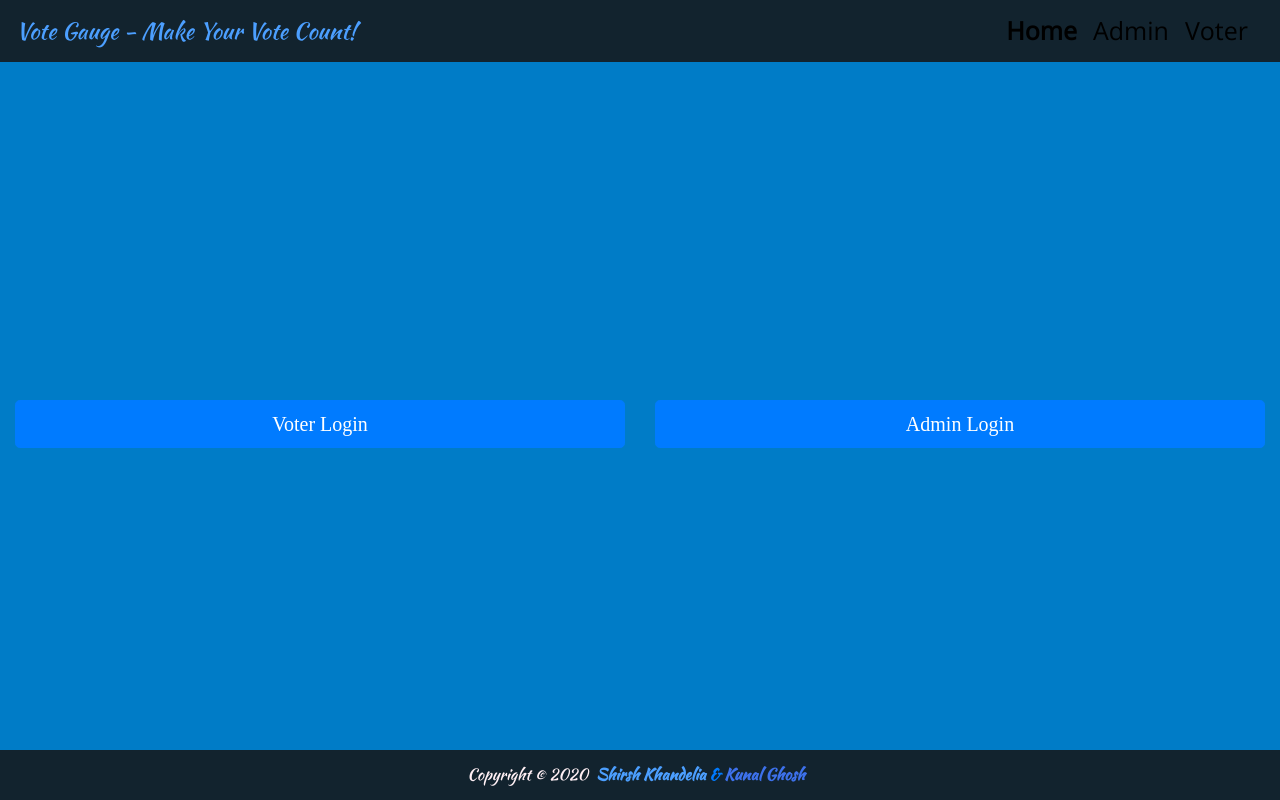
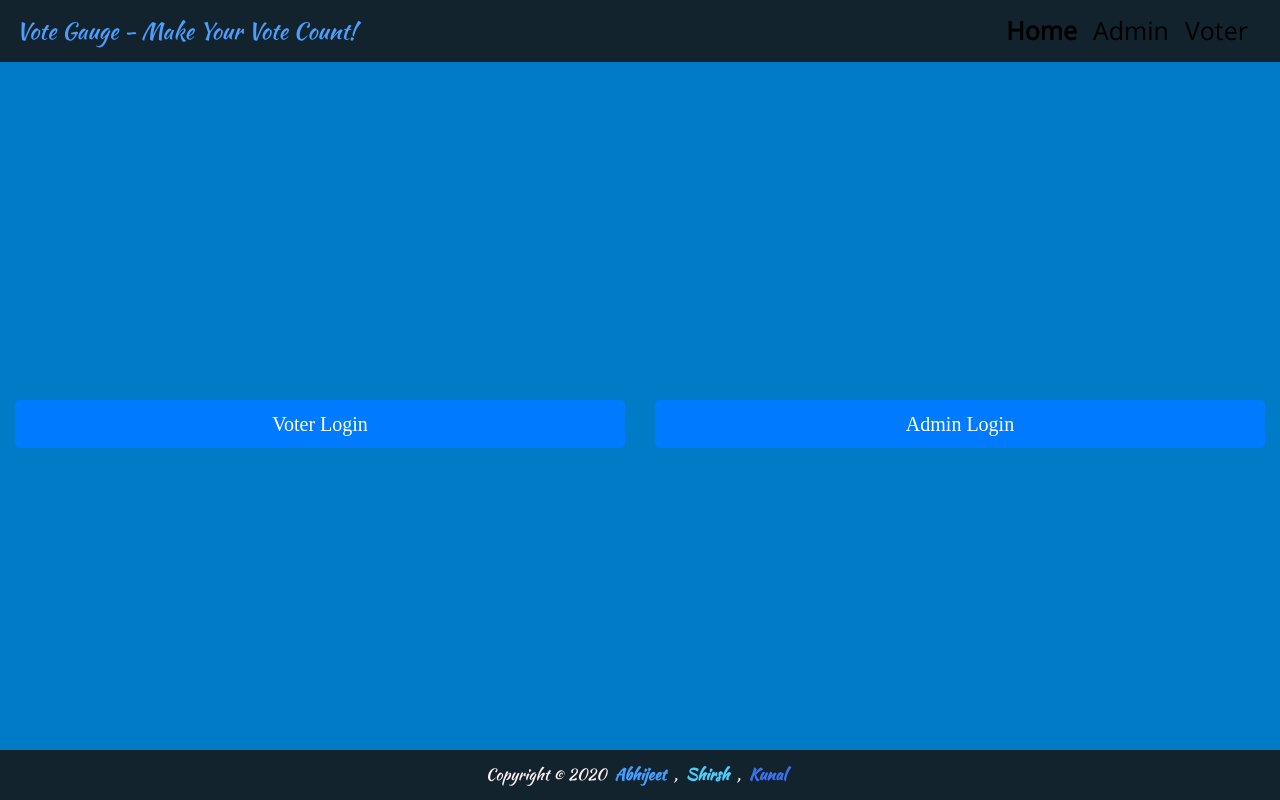
Before and after one commit to Abhijeet1520/voting-app, a React (Create React App) app: page / in a window 1280 px wide. Built offline with nearby package versions, Linux system fonts and the light colour scheme; no server answers.

Commit message:
Change contributor names

```diff
--- a/src/components/common/Footer.jsx
+++ b/src/components/common/Footer.jsx
@@ -18,9 +18,15 @@ export function Footer(){
     }}>
         Copyright &copy; 2020
         <Link to="/" style={{textAlign: 'center', fontWeight: 'bold', padding: '4px 8px'}}>
-            <span style={{color:"#4C9FFF"}}>Shirsh Khandelia</span>
-            <span> & </span>
-            <span style={{color:"#3D71EB"}}>Kunal Ghosh</span>
+            <span style={{color:"#449FFF"}}>Abhijeet</span>
+        </Link>
+            <span>, </span>
+        <Link to="/" style={{textAlign: 'center', fontWeight: 'bold', padding: '4px 8px'}}>
+            <span style={{color:"#4CCFFF"}}>Shirsh</span>
+        </Link>
+            <span>, </span>
+        <Link to="/" style={{textAlign: 'center', fontWeight: 'bold', padding: '4px 8px'}}>
+            <span style={{color:"#3D71EB"}}>Kunal</span>
         </Link>
 
     </footer>)
```
